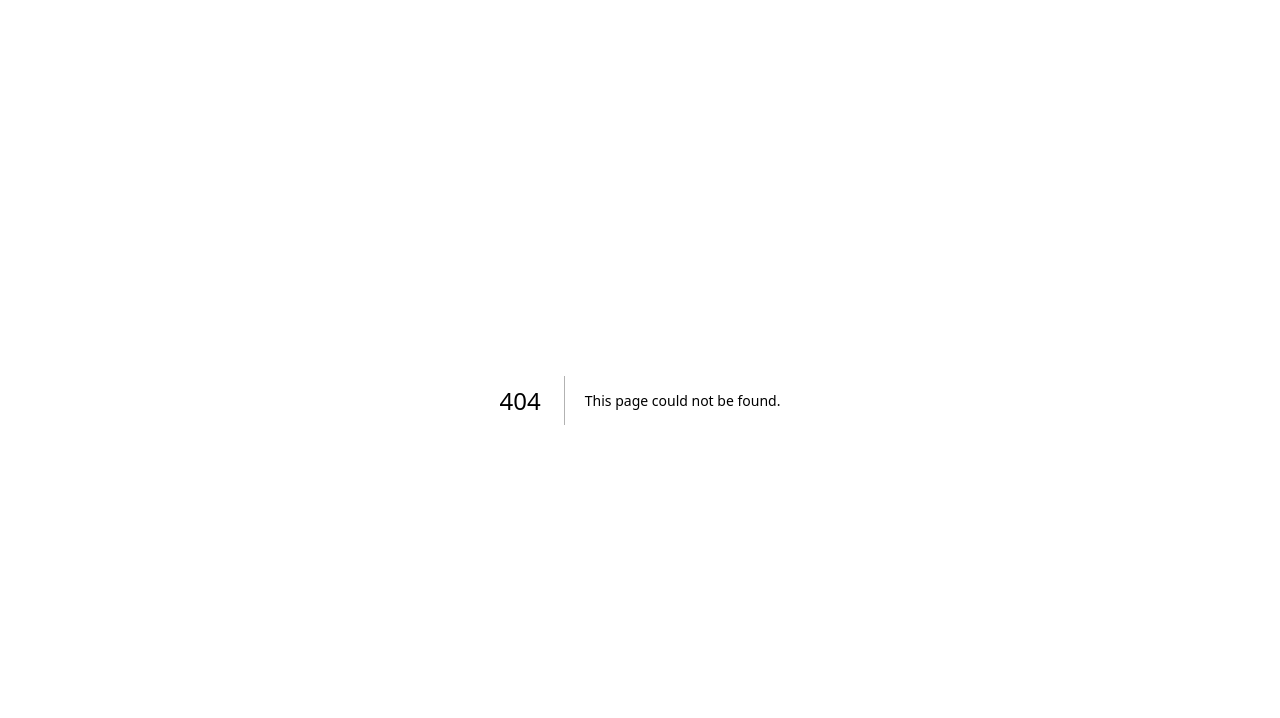
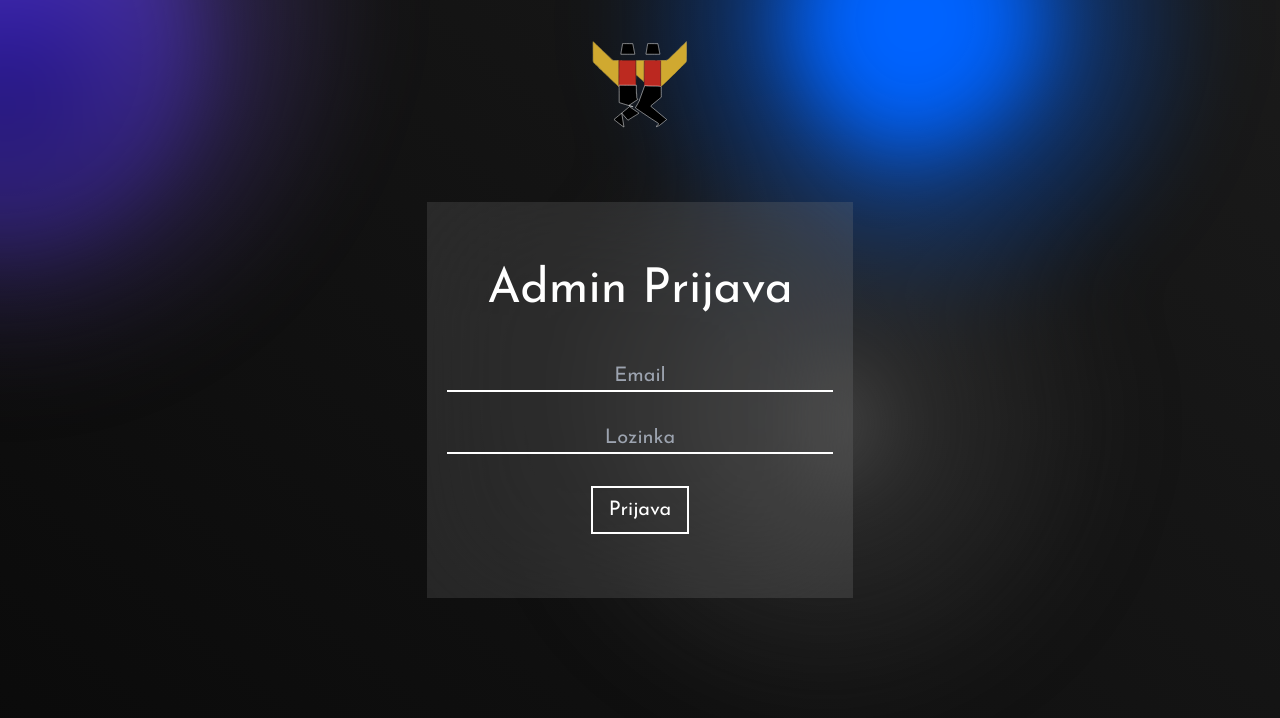
Before and after one commit to VeldinS/kud, a Next.js app: page /login in a window 1280 px wide. Before the commit this address had no page. Shown: the top 718 px of the page. Built offline with nearby package versions, Linux system fonts and the light colour scheme; a web font is replaced by a local one.

Commit message:
Login page -test

```diff
--- /dev/null
+++ b/src/app/login/page.jsx
@@ -0,0 +1,82 @@
+// src/app/login/page.jsx
+'use client';
+
+import React, { useState } from 'react';
+import { useRouter } from 'next/navigation';
+import { signInWithEmail } from '@/lib/supabase';
+import {BackgroundGradientAnimation} from "@/components/ui/background-gradient";
+import Image from "next/image";
+import logo from "@/assets/logo.svg";
+
+export default function Login() {
+	const [email, setEmail] = useState('');
+	const [password, setPassword] = useState('');
+	const [error, setError] = useState('');
+	const router = useRouter();
+
+	const handleLogin = async (e) => {
+		e.preventDefault();
+		setError('');
+
+		const { data, error } = await signInWithEmail(email, password);
+		console.log('Data:', data); // Debugging: Log the data
+		console.log('Error:', error); // Debugging: Log the error
+
+		if (error) {
+			setError('Pogrešan email ili lozinka.');
+			return;
+		}
+
+		if (data.user) {
+			localStorage.setItem('user', JSON.stringify(data.user));
+			setTimeout(() => {
+				router.push('/admin');
+			}, 100);
+		}
+		else {
+			setError('Something went wrong, please try again.');
+		}
+
+	};
+
+
+	return (
+		<div className={'w-screen h-screen flex flex-col items-center justify-center gap-12'}>
+			<Image src={logo} alt='Logo slika KUD "1001 noć" Fojnica' width={100} className="absolute top-8 z-10"/>
+			<div className={'fixed top-0 bottom-0 left-0 right-0 z-0'}>
+				<BackgroundGradientAnimation></BackgroundGradientAnimation>
+			</div>
+			<div
+				className={'w-1/3 flex flex-col items-center justify-center gap-12 py-16 px-5 bg-white/10 backdrop-blur-3xl'}>
+				<h1 className={'text-white text-center font-josefinSans text-5xl'}>Admin Prijava</h1>
+				<form onSubmit={handleLogin} className={'w-full'}>
+					<div className={'w-full flex flex-col items-center justify-center gap-8'}>
+						<input
+							className="w-full bg-transparent border-b-2 border-b-white text-white text-xl text-center outline-none focus:border-b-white"
+							placeholder={'Email'}
+							type="email"
+							value={email}
+							onChange={(e) => setEmail(e.target.value)}
+							required
+						/>
+						<input
+							className="w-full bg-transparent border-b-2 border-b-white text-white text-xl text-center outline-none focus:border-b-white"
+							placeholder={'Lozinka'}
+							type="password"
+							value={password}
+							onChange={(e) => setPassword(e.target.value)}
+							required
+						/>
+						{error && <p className="text-xl bg-white/80 px-4 py-1 text-red-700">{error}</p>}
+						<button
+							className={'px-4 py-2 border-2 border-white bg-transparent hover:bg-white hover:scale-110 text-white hover:text-black text-xl font-josefinSans transition-all duration-500'}
+							type="submit"
+						>
+							Prijava
+						</button>
+					</div>
+				</form>
+			</div>
+		</div>
+	);
+}
```
